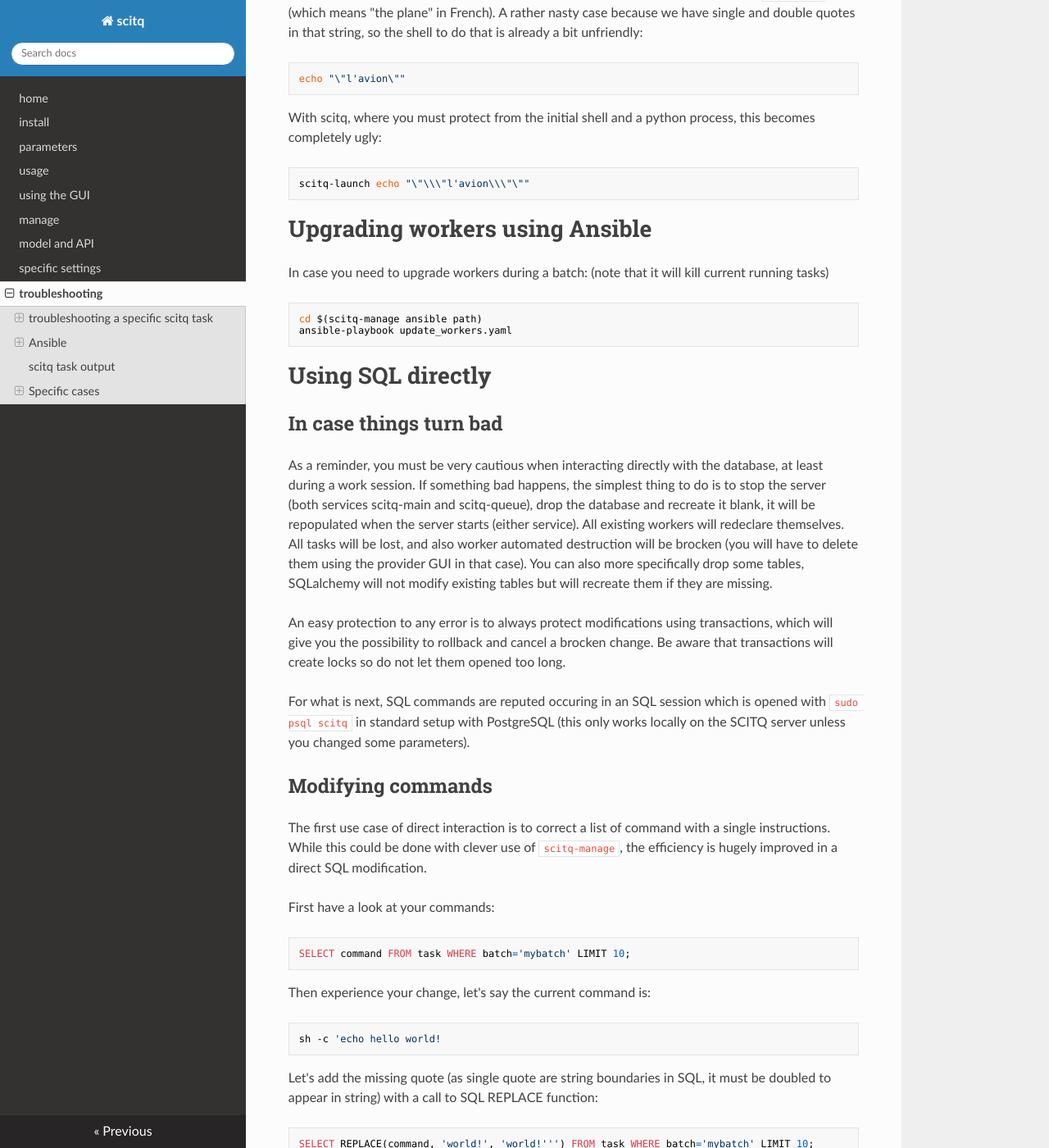
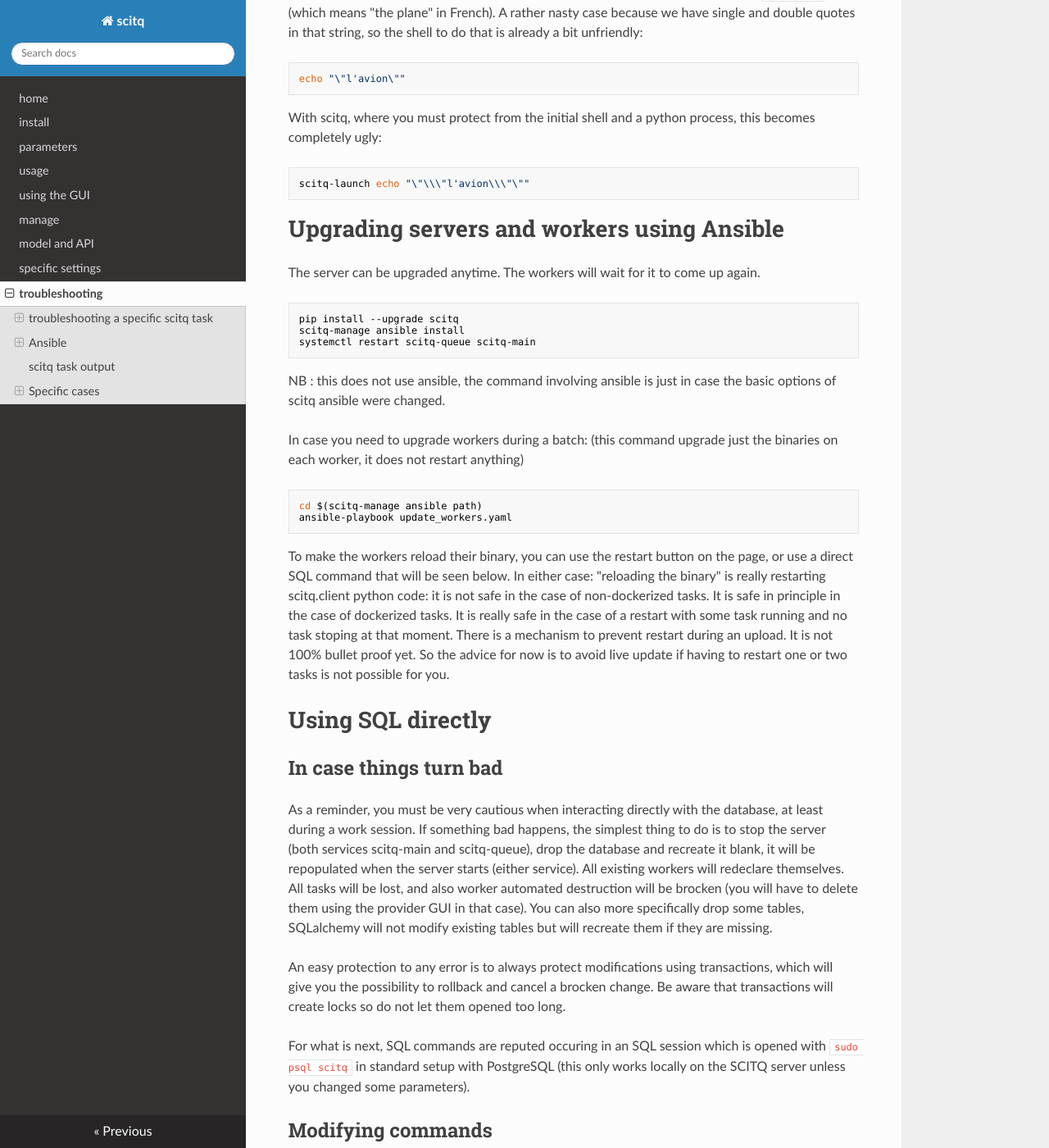
Before and after one commit to gmtsciencedev/scitq, an MkDocs documentation site: the page built from docs/troubleshoot.md, in a window 1280 px wide and 1400 px high, scrolled down 6999 px. Shown: the whole window at 82% size. Built offline with MkDocs 1.6.1, drawn with Linux system fonts in a browser that asks for light colours; nearby versions of some CDN libraries; some of the changed text lies outside the part shown.

Commit message:
enhance doc for live update

````diff
--- a/docs/troubleshoot.md
+++ b/docs/troubleshoot.md
@@ -228,13 +228,25 @@ With scitq, where you must protect from the initial shell and a python process,
 ```bash
 scitq-launch echo "\"\\\"l'avion\\\"\""
 ```
-# Upgrading workers using Ansible
+# Upgrading servers and workers using Ansible
 
-In case you need to upgrade workers during a batch: (note that it will kill current running tasks)
+The server can be upgraded anytime. The workers will wait for it to come up again.
+
+```bash
+pip install --upgrade scitq
+scitq-manage ansible install
+systemctl restart scitq-queue scitq-main
+```
+NB : this does not use ansible, the command involving ansible is just in case the basic options of scitq ansible were changed.
+
+In case you need to upgrade workers during a batch: (this command upgrade just the binaries on each worker, it does not restart anything)
 ```bash
 cd $(scitq-manage ansible path)
 ansible-playbook update_workers.yaml
 ```
+
+To make the workers reload their binary, you can use the restart button on the page, or use a direct SQL command that will be seen below.
+In either case: "reloading the binary" is really restarting scitq.client python code: it is not safe in the case of non-dockerized tasks. It is safe in principle in the case of dockerized tasks. It is really safe in the case of a restart with some task running and no task stoping at that moment. There is a mechanism to prevent restart during an upload. It is not 100% bullet proof yet. So the advice for now is to avoid live update if having to restart one or two tasks is not possible for you.
 
 # Using SQL directly
 
@@ -298,3 +310,29 @@ UPDATE task SET status='pending' WHERE task_id IN (SELECT task_id FROM execution
 UPDATE execution SET status='failed' WHERE latest AND status='succeeded' AND error LIKE '%error%';
 COMMIT;
 ```
+
+## Restarting all workers
+
+This is the massive version of restart button in case of live update. Same caveat as previous: one or two tasks may be lost during the process, but it should be pretty safe in case of docker based tasks. Non dockerized tasks do not survive a restart.
+
+```sql
+BEGIN;
+INSERT INTO signal (signal_id,worker_id,signal) SELECT worker_id,worker_id,-2 FROM worker;
+COMMIT;
+```
+
+Naturally, you could add a WHERE clause just after the `FROM worker` to select workers (`WHERE name IN ('node1','node2',...)`).
+
+Here is an extract of `scitq.constants`:
+
+```python
+SIGNAL_CLEAN=-1
+SIGNAL_RESTART=-2
+SIGNAL_RESET_RESOURCES=-3
+```
+
+So you can send this 3 different signals using a direct SQL command:
+
+- The SIGNAL_CLEAN (-1) is the equivalent of clicking the clean button on the UI, it removes all unused folders in /scratch folder on workers,
+- The SIGNAL_RESTART (-2) is to restart scitq.client on workers (for a live update),
+- The SIGNAL_RESET_RESOURCES (-3) is used only when resources (in the meaning of `resource` option when launching a scitq task) unintentially overlapped and are corrupted: sending this signal will wipe all downloaded resources on worker and force them to redownload. This is rarely used and there is no button to do that, direct SQL is for now the only way to send the signal.
````
